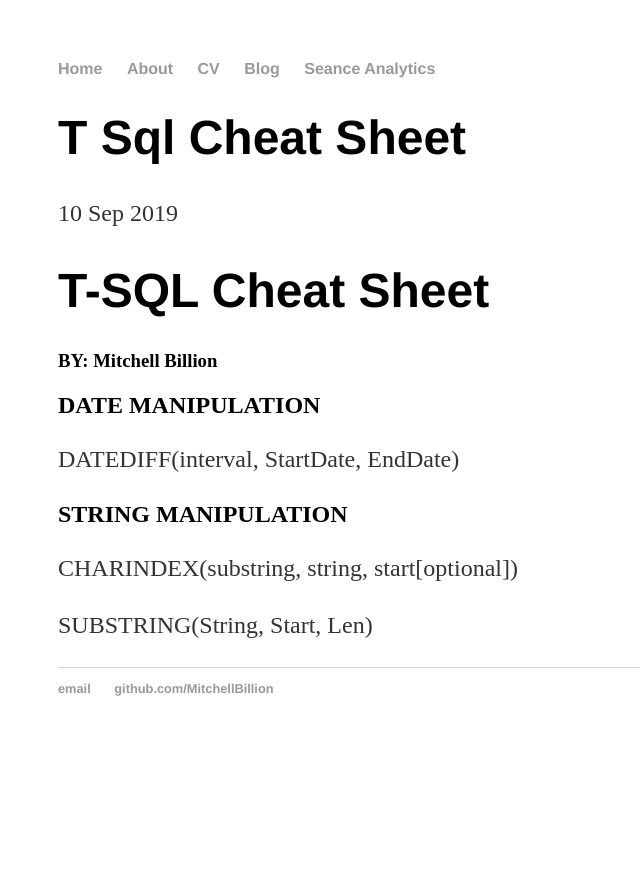
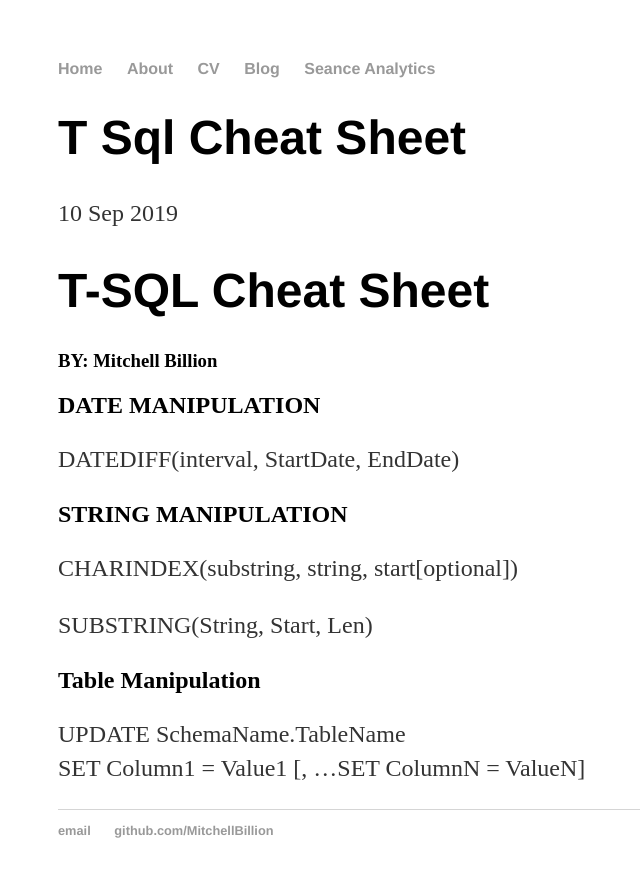
Before and after one commit to MitchellBillion/MitchellBillion.github.io, a Jekyll site: the page built from _posts/2019-09-10-T-SQL-CHEAT-SHEET.md, in a window 1280 px wide. Shown: the top 877 px of the page, without its empty margins (134-774 px from the left). Built offline with Jekyll 4.4.1, drawn with Linux system fonts in a browser that asks for light colours; our own code applies the rules of GitHub Pages for plain Markdown files.

Commit message:
Update 2019-09-10-T-SQL-CHEAT-SHEET.md

```diff
--- a/_posts/2019-09-10-T-SQL-CHEAT-SHEET.md
+++ b/_posts/2019-09-10-T-SQL-CHEAT-SHEET.md
@@ -10,3 +10,7 @@ DATEDIFF(interval, StartDate, EndDate)
 CHARINDEX(substring, string, start[optional])
 
 SUBSTRING(String, Start, Len)
+
+## Table Manipulation
+
+UPDATE SchemaName.TableName <br/> SET Column1 = Value1  [,  ...SET ColumnN = ValueN]
```
